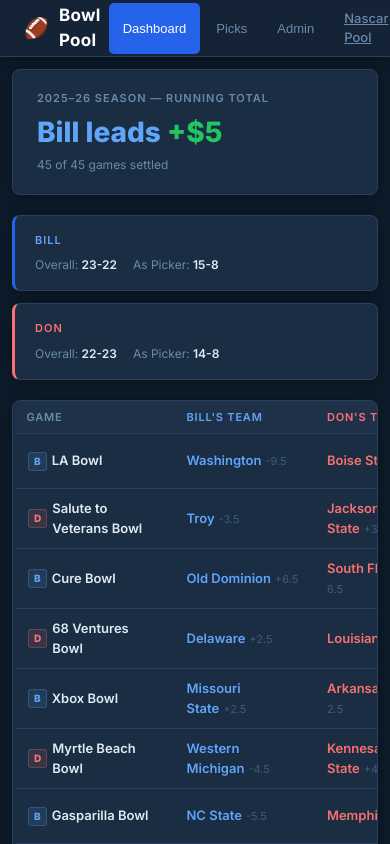
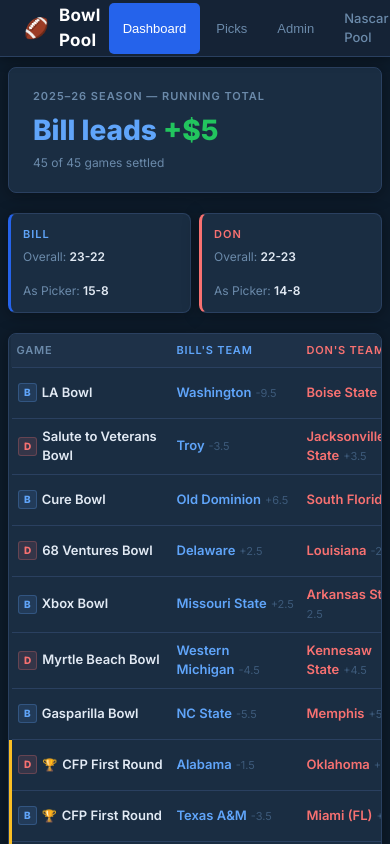
Before and after one commit to Bhimpele81/NCAABowlPool, a React (Create React App) app: page / in a window 390 px wide. Shown: the top 844 px of the page. Built offline with nearby package versions, Linux system fonts and the light colour scheme.

Commit message:
Update App.css

```diff
--- a/src/App.css
+++ b/src/App.css
@@ -66,6 +66,7 @@
   background: transparent; color: var(--text-muted); border: none;
   padding: 6px 14px; font-size: 13px; font-weight: 500;
   cursor: pointer; border-radius: var(--radius-sm); transition: all 0.15s;
+  text-decoration: none; display: inline-flex; align-items: center;
 }
 .nav-btn:hover { color: var(--white); background: var(--navy-light); }
 .nav-btn.active { color: var(--white); background: var(--blue); }
@@ -73,6 +74,7 @@
 .phase-badge {
   font-size: 11px; font-weight: 600; letter-spacing: 0.5px;
   padding: 3px 10px; border-radius: 12px; text-transform: uppercase;
+  white-space: nowrap;
 }
 .phase-setup    { background: var(--navy-light); color: var(--text-muted); border: 1px solid var(--navy-border); }
 .phase-picking  { background: var(--green-bg); color: var(--green); border: 1px solid rgba(34,197,94,0.3); }
@@ -133,9 +135,6 @@
 .data-table tr:last-child td { border-bottom: none; }
 .data-table tbody tr:hover td { background: rgba(37,99,235,0.06); }
 .data-table .num { text-align: right; font-variant-numeric: tabular-nums; }
-.data-table tr.cfp-row td { background: rgba(251,191,36,0.03); }
-.data-table tr.cfp-row td:first-child { border-left: 3px solid var(--gold); }
-.data-table tr.cfp-row:hover td { background: rgba(251,191,36,0.06); }
 
 .form-input, .form-select {
   width: 100%; padding: 6px 10px;
@@ -187,7 +186,6 @@
 .hero-leader .amount { color: var(--green); }
 .hero-leader .amount.neg { color: var(--red); }
 .hero-sub { font-size: 12px; color: var(--text-muted); margin-top: 3px; }
-.hero-actions { display: flex; gap: 8px; flex-wrap: wrap; }
 
 .scoreboard { display: grid; grid-template-columns: 1fr 1fr; gap: 12px; margin-bottom: 20px; }
 .score-card {
@@ -199,11 +197,7 @@
 .score-card-name { font-size: 11px; font-weight: 600; text-transform: uppercase; letter-spacing: 1px; margin-bottom: 6px; }
 .score-card.bill-card .score-card-name { color: var(--bill); }
 .score-card.don-card  .score-card-name { color: var(--don); }
-.score-card-amount { font-size: 32px; font-weight: 800; line-height: 1; }
-.score-card-amount.pos  { color: var(--green); }
-.score-card-amount.neg  { color: var(--red); }
-.score-card-amount.zero { color: var(--text-muted); }
-.score-card-meta { display: flex; gap: 16px; margin-top: 8px; flex-wrap: wrap; }
+.score-card-meta { display: flex; gap: 16px; flex-wrap: wrap; }
 .score-meta-item { font-size: 12px; color: var(--text-muted); }
 .score-meta-item span { color: var(--text); font-weight: 600; }
 
@@ -355,10 +349,8 @@
 }
 .winner-btn.bill-w  { border-color: rgba(96,165,250,0.3);  color: var(--bill); }
 .winner-btn.don-w   { border-color: rgba(248,113,113,0.3); color: var(--don); }
-.winner-btn.push-w  { border-color: var(--navy-border);    color: var(--text-muted); }
 .winner-btn.active.bill-w { background: var(--bill-bg); border-color: var(--blue); }
 .winner-btn.active.don-w  { background: var(--don-bg);  border-color: var(--red); }
-.winner-btn.active.push-w { background: rgba(107,138,170,0.12); border-color: var(--text-muted); color: var(--text); }
 
 .toast {
   position: fixed; bottom: 24px; right: 24px;
@@ -378,17 +370,17 @@
   .admin-grid  { grid-template-columns: 1fr; }
   .pick-row    { grid-template-columns: 1fr; gap: 8px; }
 }
+
+.desktop-only { display: revert; }
+.mobile-only  { display: none; }
+
 @media (max-width: 600px) {
-  .app-main    { padding: 12px; }
-  .brand-sub   { display: none; }
-  .scoreboard  { grid-template-columns: 1fr; }
-  .picker-tabs { grid-template-columns: 1fr; }
-  .data-table th:nth-child(n+6),
-  .data-table td:nth-child(n+6) { display: none; }
+  .desktop-only { display: none !important; }
+  .mobile-only  { display: revert !important; }
+  .app-main     { padding: 10px 8px; }
+  .brand-sub    { display: none; }
+  .scoreboard   { grid-template-columns: 1fr 1fr; gap: 8px; }
+  .score-card   { padding: 12px; }
+  .picker-tabs  { grid-template-columns: 1fr; }
+  .data-table td, .data-table th { padding: 8px 6px; }
 }
-.desktop-only { display: block; }
-.mobile-only  { display: none; }
-@media (max-width: 600px) {
-  .desktop-only { display: none; }
-  .mobile-only  { display: block; }
-}
```
